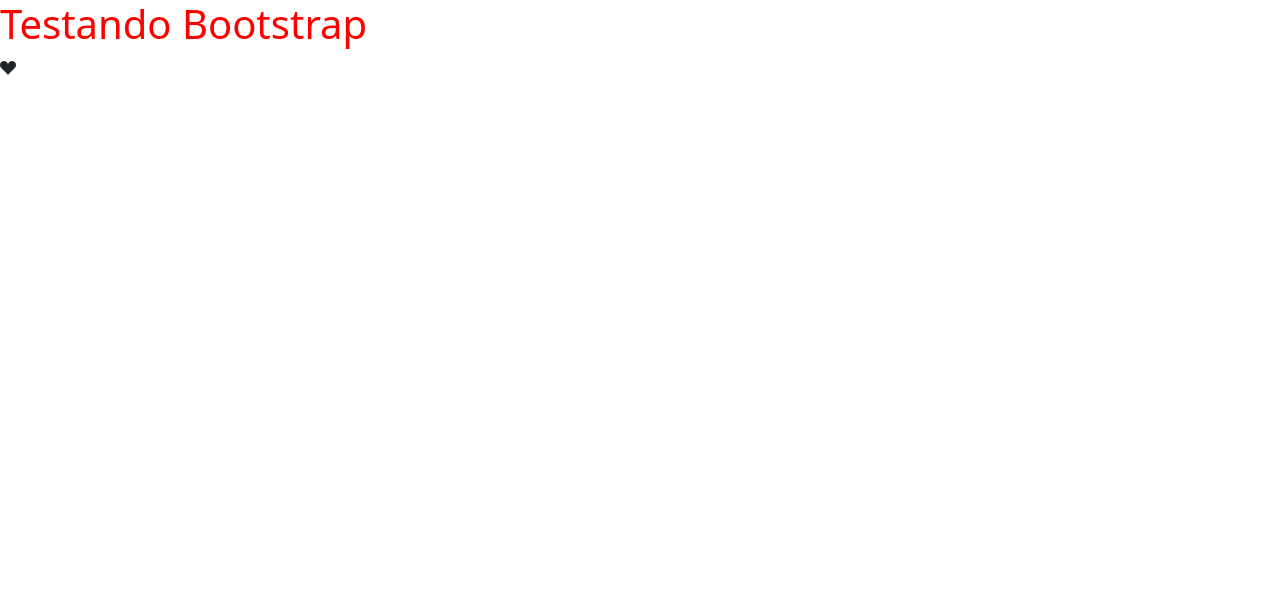
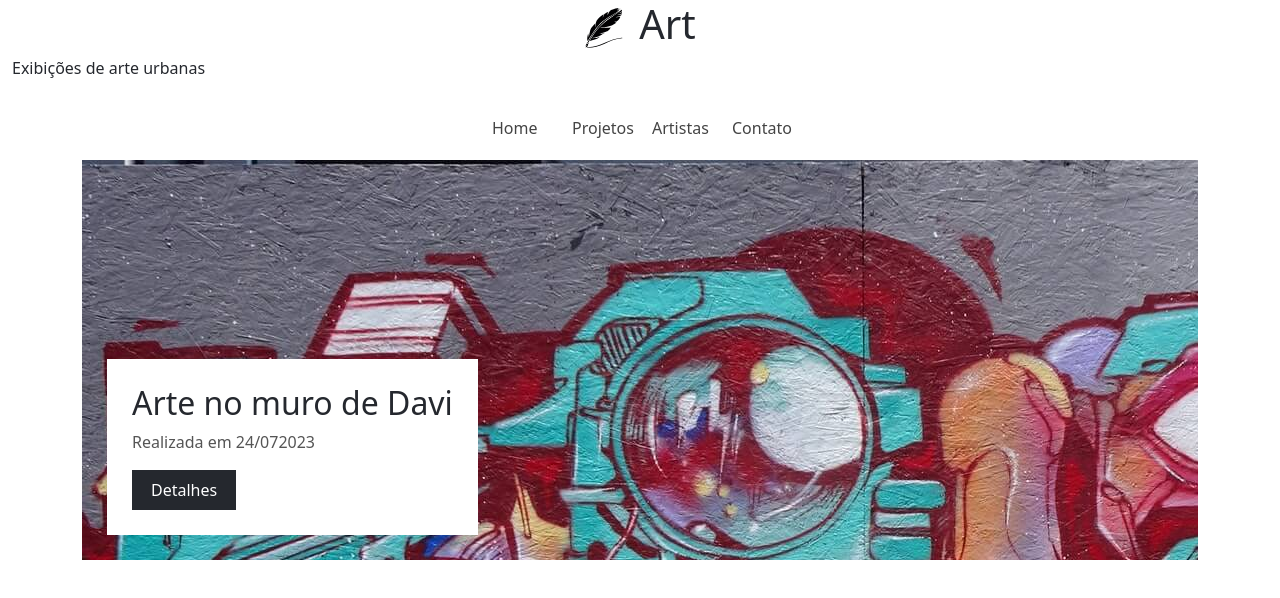
Before and after one commit to jaelson2022/Exposi-Art-Urbanas, a plain HTML site: page index.html in a window 1280 px wide. Drawn offline with nearby package versions, Linux system fonts and the light colour scheme.

Commit message:
Criação do menu e logo

```diff
--- a/css/styles.css
+++ b/css/styles.css
@@ -1,3 +1,83 @@
-h1 {
-    color: red;
+/* Estilos gerais */
+* {
+    color: #25282E;
 }
+
+a, i {
+    transition: .5s;
+    text-decoration: none;
+}
+
+.secundary-color {
+    color: #555;
+}
+
+.center-iage {
+    background-size: cover;
+    background-position: center;
+}
+
+.btn {
+    text-decoration: none;
+    background-color: #25282E;
+    color: #fff;
+    padding: 7px 18px;
+    border-radius: 0;
+}
+
+.btn:hover {
+    background-color: #333;
+    color: #fff;
+}
+
+/* HEADER */
+#header {
+    text-align: center;
+    padding: 20px;
+    border-bottom: 1px solid #ccc;
+}
+
+#header p {
+    margin-bottom: 0;
+}
+
+#logo-container {
+    display: flex;
+    justify-content: center;
+}
+
+#logo {
+    width: 40px;
+    margin-right: 15px;
+}
+
+/* NAVBAR */
+#navbar {
+    padding: 10px;
+    margin: 10px auto;
+}
+
+#navbar a {
+    width: 80px;
+    color: #444;
+}
+
+#navbar a:hover {
+    color: #c1b696;
+}
+
+/* MAINIAGE */
+.main-image {
+    height: 400px;
+    background-image: url('../img/g_1.jpg');
+    margin-bottom: 30px;
+    position: relative;
+}
+
+.main-image-info {
+    background-color: #fff;
+    padding: 25px;
+    position: absolute;
+    left: 25px;
+    bottom: 25px;
+}
--- a/index.html
+++ b/index.html
@@ -13,6 +13,33 @@
     <link rel="stylesheet" href="css/styles.css">
 </head>
 <body>
-    <h1>Testando Bootstrap</h1><i class="bi bi-suit-heart-fill"></i>
+    <!-- HEADER -->
+    <div class="container-fluid">
+       <header class="row" id="head">
+        <div id="logo-container">
+          <img src="img/art_logo.svg" alt="Art" id="logo">
+          <h1>Art</h1>
+        </div>
+        <p>Exibições de arte urbanas</p>
+       </header>
+       <nav id="navbar" class="container">
+        <div class="row justify-content-center">
+            <a href="#">Home</a>
+            <a href="#">Projetos</a>
+            <a href="#">Artistas</a>
+            <a href="#">Contato</a>
+        </div>
+       </nav>
+    </div>
+    <!-- MAIN IMAGE -->
+    <div class="container" id="main-image-container">
+        <div class="main-image center-image">
+            <div class="main-image-info">
+                <h2>Arte no muro de Davi</h2>
+                <p class="secundary-color">Realizada em 24/072023</p>
+                <a href="#" class="btn">Detalhes</a>
+            </div>
+        </div>
+    </div>
 </body>
 </html>
```
